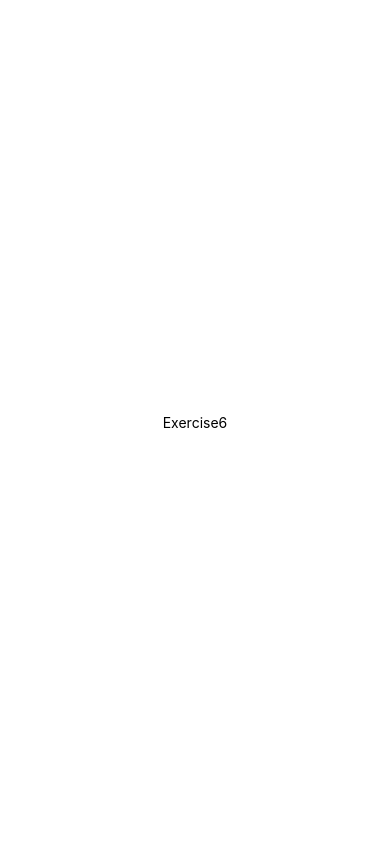
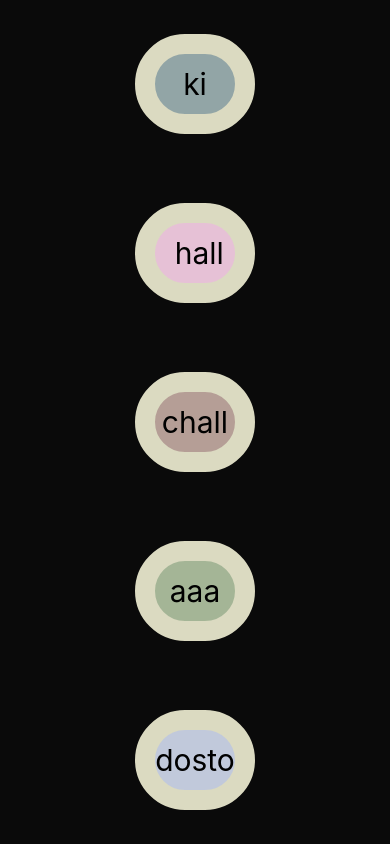
Before and after one commit to kuldeeepkumar/practiceApp, a React Native app: screen / in a window 390 px wide. Built offline with nearby package versions, Linux system fonts and the light colour scheme.

Commit message:
Exercise7.yo joginder

```diff
--- a/App.js
+++ b/App.js
@@ -6,6 +6,7 @@ import Exercise1 from "./scr/exercises/Exercise1";
 import Exercise4 from "./scr/exercises/Exercise4";
 import Exercise5 from "./scr/exercises/Exercise5";
 import Exercise6 from './scr/exercises/Exercise6';
+import Exercise7 from "./scr/exercises/Exercise7";
 
 
 
@@ -17,7 +18,9 @@ export default function App() {
        {/*<Exercise3/> */}
        {/*<Exercise4/> */}
        {/*<Exercise5/> */}
-       <Exercise6/>
+       {/*<Exercise6/> */}
+       <Exercise7/>
+
 
     </>
   );
--- /dev/null
+++ b/scr/exercises/Exercise7.js
@@ -0,0 +1,54 @@
+import { StyleSheet, Text, View } from "react-native";
+
+import React from "react";
+
+const Exercise7 = () => {
+  return (
+    <View style={styles1.container}>
+      <View style={styles1.box}>
+        <Text style={styles1.text}>ki</Text>
+      </View>
+      <View style={[styles1.box, { backgroundColor: "#e6c1d6" }]}>
+        <Text style={styles1.text}> hall</Text>
+      </View>
+      <View style={[styles1.box, { backgroundColor: "#b59e96" }]}>
+        <Text style={styles1.text}>chall</Text>
+      </View>
+
+      <View style={[styles1.box, { backgroundColor: "#a4b596" }]}>
+        <Text style={styles1.text}>aaa</Text>
+      </View>
+      <View style={[styles1.box, { backgroundColor: "#c1c9db" }]}>
+        <Text style={styles1.text}>dosto</Text>
+      </View>
+    </View>
+  );
+};
+
+export default Exercise7;
+
+// -->>>>>>>>>>>  Using flex properties: flex, flexDirection, justifyContent, alignItems <<<<<<<<<<<<<---
+
+const styles1 = StyleSheet.create({
+  container: {
+    flex: 1,
+    flexDirection: "column",
+    justifyContent: "space-around",
+    alignItems: "center",
+    backgroundColor: "#0a0a0a",
+  },
+  box: {
+    width: 120,
+    height: 100,
+    backgroundColor: "#92a5a6",
+    justifyContent: "center",
+    alignItems: "center",
+    borderRadius: 100,
+    borderColor: "#dbdac1",
+    borderWidth: 20,
+  },
+  text: {
+    fontSize: 30,
+    color: "black",
+  },
+});
```
